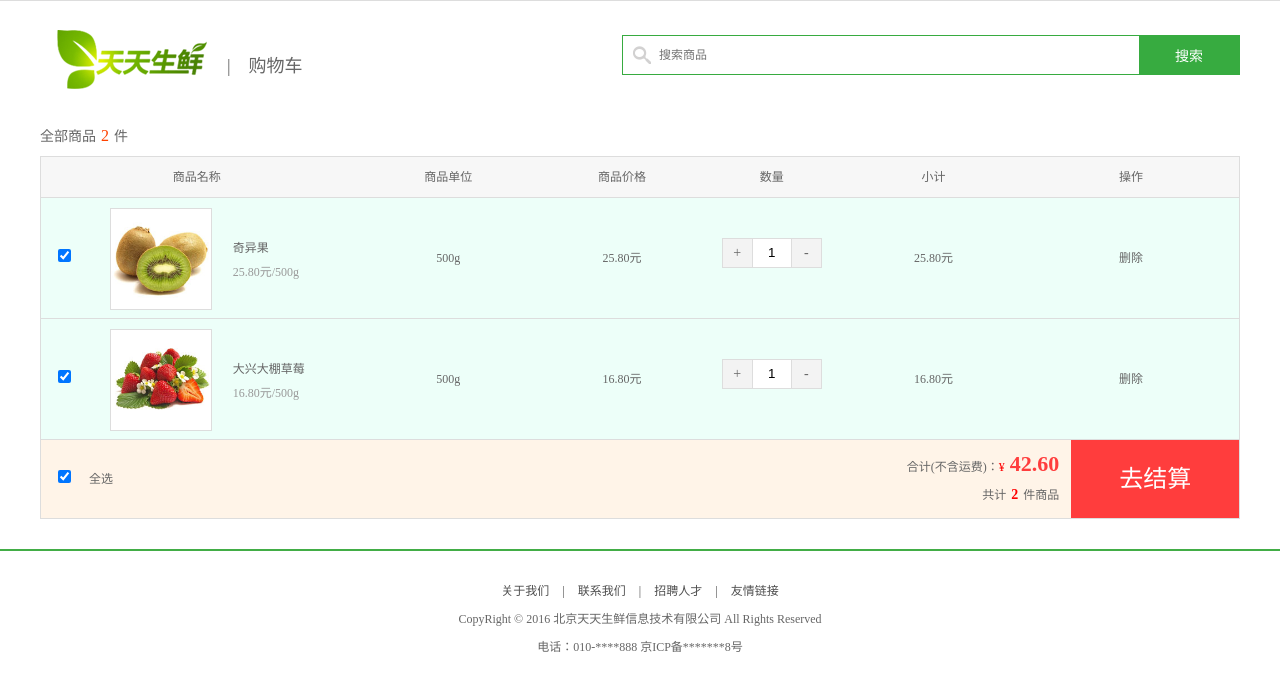
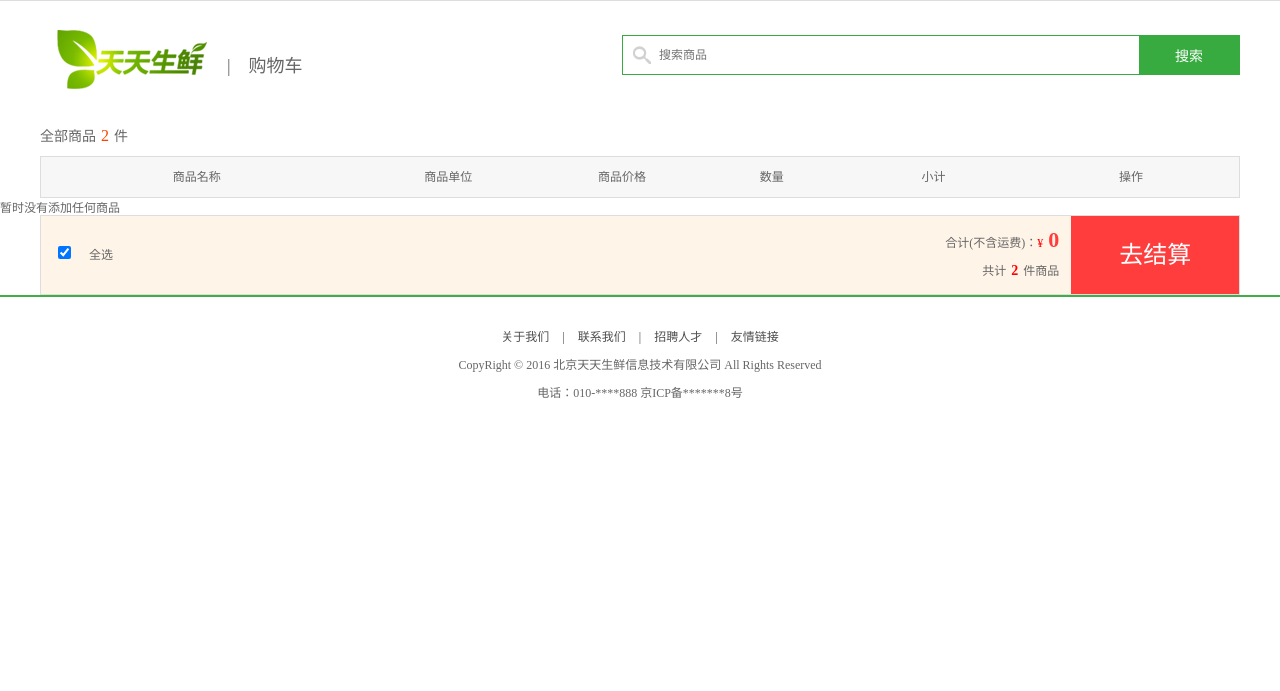
Before and after one commit to GakkiLoveMe/first_django, a Django app: page /cart/ in a window 1280 px wide. Shown: the part 29-720 px from the top of the page. Run offline with Django 3.2, Linux system fonts and the light colour scheme; parts of the project's set-up code (start-up, migrations or seed data) failed here and were passed over.

Commit message:
购物车的添加及展示

```diff
--- a/dailyfresh/apps/cart/urls.py
+++ b/dailyfresh/apps/cart/urls.py
@@ -3,4 +3,5 @@ from . import views
 
 urlpatterns = [
     url(r'^$', views.cart),
+    url(r'^add$', views.add),
 ]
--- a/dailyfresh/apps/cart/views.py
+++ b/dailyfresh/apps/cart/views.py
@@ -1,8 +1,122 @@
 from django.shortcuts import render
+from django.http import JsonResponse, Http404
+from django_redis import get_redis_connection
+import json  # 用于字典与字符串之间转换
+from goods.models import GoodsSKU
 
 # Create your views here.
 
 
 def cart(request):
     """购物车"""
-    return render(request, 'cart.html')
+    # 购物车列表
+    sku_list = []
+    pay = 0
+
+    # 用户登陆后,从redis读取数据
+    if request.user.is_authenticated():
+        # 连接数据库
+        redis_cli = get_redis_connection()
+        key = 'cart%d' % request.user.id
+        id_list = redis_cli.hkeys(key)
+        for gid in id_list:
+            sku = GoodsSKU.objects.get(pk=gid)
+            sku.cart_count = int(redis_cli.hget(key, gid))  # 添加一个属性,把数量传递过去
+            sku.total_price = float(sku.price) * sku.cart_count
+            pay += sku.total_price
+            sku_list.append(sku)
+    else:
+        # 没有登陆从cookies读取
+        cart_str = request.COOKIES.get('cart')
+        if cart_str:
+            cart_list = json.loads(cart_str)
+            for k, v in cart_list:
+                sku = GoodsSKU.objects.get(pk=k)
+                sku.cart_count = v
+                sku.total_price = float(sku.price) * sku.cart_count
+                pay += sku.total_price
+                sku_list.append(sku)
+
+    context = {
+        'title': '购物车',
+        'sku_list': sku_list,
+        'pay': pay,
+    }
+    return render(request, 'cart.html', context)
+
+
+def add(request):
+    """购物车添加功能"""
+    # Post请求验证
+    if request.method != 'POST':
+        return Http404()
+
+    # 接收请求,获取sku和数量
+    dict = request.POST
+    sku_id = dict.get("sku_id", 0)
+    count = int(dict.get("count", 0))
+
+    # 后端进行数据验证
+    if GoodsSKU.objects.filter(pk=sku_id).count() <= 0:
+        return JsonResponse({'status': 2})
+    if count <= 0:
+        return JsonResponse({'status': 3})
+
+    # 判断用户是否登陆
+    if request.user.is_authenticated():
+        # 读取cookies信息存储到redis中
+        # cart_str = request.GET.get('cart')
+        # cart_dict = json.loads(cart_str)
+        # 链接数据库
+        redis_cli = get_redis_connection()
+        key = 'cart%d' % request.user.id
+
+        # 存储字典
+        # for k, v in cart_dict.items():
+        # 判断是否存在相同商品
+        if redis_cli.hexists(key, sku_id):
+            count0 = int(redis_cli.hget(key, sku_id))
+            count1 = count + count0
+            if count1 > 5:
+                count1 = 5
+            redis_cli.hset(key, sku_id, count1)
+        else:
+            redis_cli.hset(key, sku_id, count)
+
+        # 获取购物车数量
+        total_num = 0
+        for num in redis_cli.hvals(key):
+            total_num += int(num)
+
+        return JsonResponse({'status': 1, 'count': total_num})
+
+    else:
+        # 未登录的情况下保存在cookie中
+
+        # 读取已有cookie数据
+        cart_str = request.COOKIES.get('cart')
+        if cart_str:
+            cart_dict = json.loads(cart_str)
+        else:
+            cart_dict = {}
+
+        # 获取购物车数量,如果相同,相加
+        if sku_id in cart_dict:
+            count = cart_dict[sku_id] + count
+            # 购物数量限制
+            if count > 5:
+                count = 5
+        # 重构cookies
+        cart_dict[sku_id] = count
+
+        # 获取购物车的物品数量
+        total_num = 0
+        for k, v in cart_dict.items():
+            total_num += v
+
+        # 设置新的cookie数据
+        cart_str = json.dumps(cart_dict)  # 进行字符串转换
+        response = JsonResponse({'status': 1, 'count': total_num})
+        response.set_cookie('cart', cart_str, expires=60*60*24*14)
+
+        return response
--- a/dailyfresh/templates/base_goods.html
+++ b/dailyfresh/templates/base_goods.html
@@ -9,8 +9,8 @@
             </form>
 		</div>
 		<div class="guest_cart fr">
-			<a href="#" class="cart_name fl">我的购物车</a>
-			<div class="goods_count fl" id="show_count">1</div>
+			<a href="/cart" class="cart_name fl">我的购物车</a>
+			<div class="goods_count fl" id="show_count">{{ total_count }}</div>
 		</div>
 	</div>
 
--- a/dailyfresh/templates/base_top.html
+++ b/dailyfresh/templates/base_top.html
@@ -21,7 +21,7 @@
 					<span>|</span>
 					<a href="/users/info">用户中心</a>
 					<span>|</span>
-					<a href="/users/cart">我的购物车</a>
+					<a href="/cart">我的购物车</a>
 					<span>|</span>
 					<a href="/users/order">我的订单</a>
 				</div>
--- a/dailyfresh/templates/base_user.html
+++ b/dailyfresh/templates/base_user.html
@@ -2,7 +2,7 @@
 {% block body1 %}
     <div class="search_bar clearfix">
 		<a href="/index" class="logo fl"><img src="../static/images/logo.png"></a>
-		<div class="sub_page_name fl">|&nbsp;&nbsp;&nbsp;&nbsp;用户中心</div>
+		<div class="sub_page_name fl">|&nbsp;&nbsp;&nbsp;&nbsp;{{ title }}</div>
 		<div class="search_con fr">
 			<input type="text" class="input_text fl" name="" placeholder="搜索商品">
 			<input type="button" class="input_btn fr" name="" value="搜索">
--- a/dailyfresh/templates/cart.html
+++ b/dailyfresh/templates/cart.html
@@ -1,45 +1,5 @@
-<!DOCTYPE html PUBLIC "-//W3C//DTD XHTML 1.0 Transitional//EN" "http://www.w3.org/TR/xhtml1/DTD/xhtml1-transitional.dtd">
-<html xmlns="http://www.w3.org/1999/xhtml" xml:lang="en">
-<head>
-	<meta http-equiv="Content-Type" content="text/html;charset=UTF-8">
-	<title>天天生鲜-购物车</title>
-	<link rel="stylesheet" type="text/css" href="../static/css/reset.css">
-	<link rel="stylesheet" type="text/css" href="../static/css/main.css">
-</head>
-<body>
-	<div class="header_con">
-		<div class="header">
-			<div class="welcome fl">欢迎来到天天生鲜!</div>
-			<div class="fr">
-				<div class="login_info fl">
-					欢迎您：<em>张 山</em>
-				</div>
-				<div class="login_btn fl">
-					<a href="login.html">登录</a>
-					<span>|</span>
-					<a href="register.html">注册</a>
-				</div>
-				<div class="user_link fl">
-					<span>|</span>
-					<a href="user_center_info.html">用户中心</a>
-					<span>|</span>
-					<a href="cart.html">我的购物车</a>
-					<span>|</span>
-					<a href="user_center_order.html">我的订单</a>
-				</div>
-			</div>
-		</div>
-	</div>
-
-	<div class="search_bar clearfix">
-		<a href="index.html" class="logo fl"><img src="../static/images/logo.png"></a>
-		<div class="sub_page_name fl">|&nbsp;&nbsp;&nbsp;&nbsp;购物车</div>
-		<div class="search_con fr">
-			<input type="text" class="input_text fl" name="" placeholder="搜索商品">
-			<input type="button" class="input_btn fr" name="" value="搜索">
-		</div>
-	</div>
-
+{% extends 'base_user.html' %}
+{% block body2 %}
 	<div class="total_count">全部商品<em>2</em>件</div>
 	<ul class="cart_list_th clearfix">
 		<li class="col01">商品名称</li>
@@ -49,61 +9,31 @@
 		<li class="col05">小计</li>
 		<li class="col06">操作</li>
 	</ul>
-	<ul class="cart_list_td clearfix">
+	{% for sku in sku_list %}
+    <ul class="cart_list_td clearfix">
 		<li class="col01"><input type="checkbox" name="" checked></li>
-		<li class="col02"><img src="../static/images/goods/goods012.jpg"></li>
-		<li class="col03">奇异果<br><em>25.80元/500g</em></li>
-		<li class="col04">500g</li>
-		<li class="col05">25.80元</li>
+		<li class="col02"><img src="{{ sku.default_image.url }}"></li>
+		<li class="col03">{{ sku.name }}<br><em>库存:{{ sku.stock }}</em></li>
+		<li class="col04">{{ sku.unit }}</li>
+		<li class="col05">{{ sku.price }}元</li>
 		<li class="col06">
 			<div class="num_add">
 				<a href="javascript:;" class="add fl">+</a>
-				<input type="text" class="num_show fl" value="1">
+				<input type="text" class="num_show fl" value="{{ sku.cart_count }}">
 				<a href="javascript:;" class="minus fl">-</a>
 			</div>
 		</li>
-		<li class="col07">25.80元</li>
+		<li class="col07">{{ sku.total_price }}元</li>
 		<li class="col08"><a href="javascript:;">删除</a></li>
 	</ul>
-
-	<ul class="cart_list_td clearfix">
-		<li class="col01"><input type="checkbox" name="" checked></li>
-		<li class="col02"><img src="../static/images/goods/goods003.jpg"></li>
-		<li class="col03">大兴大棚草莓<br><em>16.80元/500g</em></li>
-		<li class="col04">500g</li>
-		<li class="col05">16.80元</li>
-		<li class="col06">
-			<div class="num_add">
-				<a href="javascript:;" class="add fl">+</a>
-				<input type="text" class="num_show fl" value="1">
-				<a href="javascript:;" class="minus fl">-</a>
-			</div>
-		</li>
-		<li class="col07">16.80元</li>
-		<li class="col08"><a href="javascript:;">删除</a></li>
-	</ul>
-
+        {% empty %}
+        <h2>暂时没有添加任何商品</h2>
+    {% endfor %}
 
 	<ul class="settlements">
 		<li class="col01"><input type="checkbox" name="" checked=""></li>
 		<li class="col02">全选</li>
-		<li class="col03">合计(不含运费)：<span>¥</span><em>42.60</em><br>共计<b>2</b>件商品</li>
+		<li class="col03">合计(不含运费)：<span>¥</span><em>{{ pay }}</em><br>共计<b>2</b>件商品</li>
 		<li class="col04"><a href="place_order.html">去结算</a></li>
 	</ul>
-
-	<div class="footer">
-		<div class="foot_link">
-			<a href="#">关于我们</a>
-			<span>|</span>
-			<a href="#">联系我们</a>
-			<span>|</span>
-			<a href="#">招聘人才</a>
-			<span>|</span>
-			<a href="#">友情链接</a>
-		</div>
-		<p>CopyRight © 2016 北京天天生鲜信息技术有限公司 All Rights Reserved</p>
-		<p>电话：010-****888    京ICP备*******8号</p>
-	</div>
-
-</body>
-</html>
+{% endblock body2 %}
```
Also changed, not shown: dailyfresh/apps/goods/views.py (+33 -1 lines), dailyfresh/apps/users/views.py (+20 -0 lines), dailyfresh/templates/detail.html (+22 -4 lines), dailyfresh/templates/list.html (+16 -1 lines).
